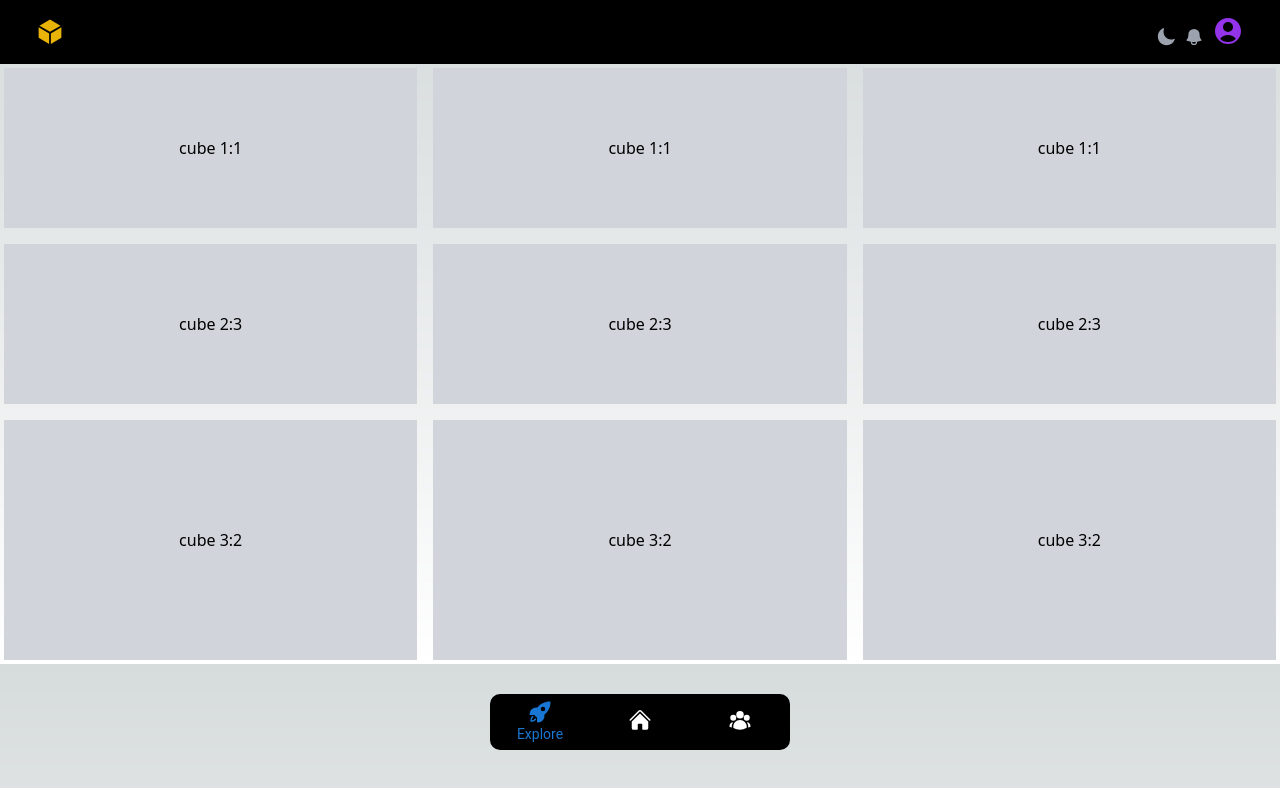
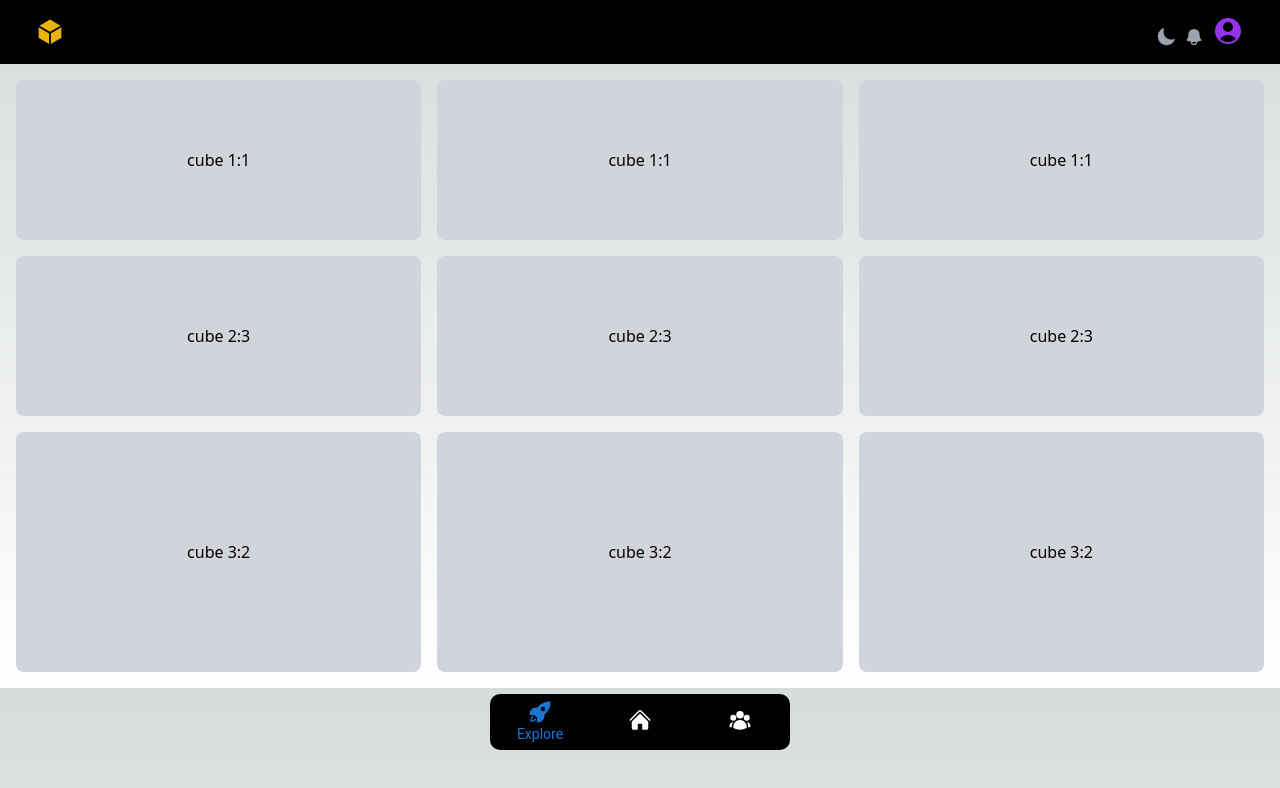
Before and after one commit to Azzam-dev/CAOCAPx, a Next.js app: page / in a window 1280 px wide. Shown: the top 788 px of the page. Built offline with nearby package versions, Linux system fonts and the light colour scheme.

Commit message:
fix: Appbar not taking the full Screen width

```diff
--- a/src/components/AppBar.tsx
+++ b/src/components/AppBar.tsx
@@ -9,7 +9,7 @@ import {
 
 export default function AppBar() {
   return (
-    <div className="bg-black mx-auto max-w-7xl px-2 sm:px-6 lg:px-8">
+    <div className="bg-black mx-auto px-2 sm:px-6 lg:px-8">
       <div className="relative flex h-16 items-center justify-between">
         <button type="button" className="p-1 text-yellow-500 hover:text-white ">
           <CubeIcon className="h-7 w-7" />
--- a/src/components/MasonryGrid.tsx
+++ b/src/components/MasonryGrid.tsx
@@ -1,33 +1,33 @@
 export default function MasonryGrid() {
   return (
-    <div className="p-1 grid gap-4 grid-cols-2 md:grid-cols-3">
-      <div className="bg-gray-300 text-black flex items-center justify-center h-40 max-w-full">
+    <div className="p-4 grid gap-4 grid-cols-2 md:grid-cols-3">
+      <div className="bg-gray-300 text-black flex items-center justify-center h-40 max-w-full rounded-lg">
         cube 1:1
       </div>
-      <div className="bg-gray-300 text-black flex items-center justify-center h-40 max-w-full">
+      <div className="bg-gray-300 text-black flex items-center justify-center h-40 max-w-full rounded-lg">
         cube 1:1
       </div>
-      <div className="bg-gray-300 text-black flex items-center justify-center h-40 max-w-full">
+      <div className="bg-gray-300 text-black flex items-center justify-center h-40 max-w-full rounded-lg">
         cube 1:1
       </div>
 
-      <div className="bg-gray-300 text-black flex items-center justify-center h-40 max-w-full">
+      <div className="bg-gray-300 text-black flex items-center justify-center h-40 max-w-full rounded-lg">
         cube 2:3
       </div>
-      <div className="bg-gray-300 text-black flex items-center justify-center h-40 max-w-full">
+      <div className="bg-gray-300 text-black flex items-center justify-center h-40 max-w-full rounded-lg">
         cube 2:3
       </div>
-      <div className="bg-gray-300 text-black flex items-center justify-center h-40 max-w-full">
+      <div className="bg-gray-300 text-black flex items-center justify-center h-40 max-w-full rounded-lg">
         cube 2:3
       </div>
 
-      <div className="bg-gray-300 text-black flex items-center justify-center h-60 max-w-full">
+      <div className="bg-gray-300 text-black flex items-center justify-center h-60 max-w-full rounded-lg">
         cube 3:2
       </div>
-      <div className="bg-gray-300 text-black flex items-center justify-center h-60 max-w-full">
+      <div className="bg-gray-300 text-black flex items-center justify-center h-60 max-w-full rounded-lg">
         cube 3:2
       </div>
-      <div className="bg-gray-300 text-black flex items-center justify-center h-60 max-w-full">
+      <div className="bg-gray-300 text-black flex items-center justify-center h-60 max-w-full rounded-lg">
         cube 3:2
       </div>
     </div>
```
